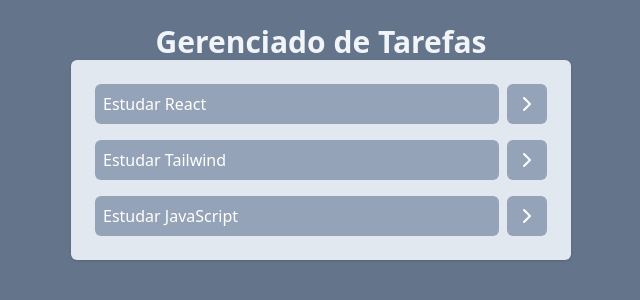
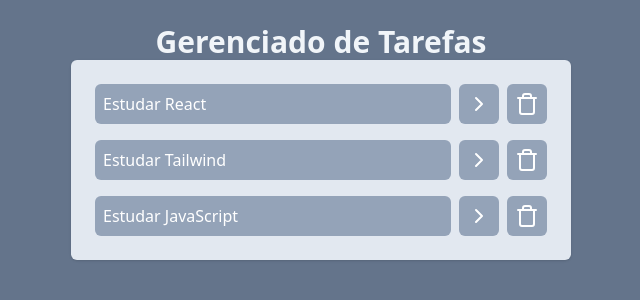
Before and after one commit to vitorSiquera/ToDo, a React (Vite) app: page / in a window 1280 px wide. Shown: the top 300 px of the page, without its empty margins (319-959 px from the left). Built offline with nearby package versions, Linux system fonts and the light colour scheme.

Commit message:
(Tasks):add delete tasks

```diff
--- a/src/App.jsx
+++ b/src/App.jsx
@@ -33,13 +33,18 @@
   setTasks(newTasks);
 }
 
+function onDeleteTaskClick(taskId) {
+  const newTasks = tasks.filter((task) => task.id !== taskId);
+  setTasks(newTasks);
+}
+
   return (
     <div className="w-screen h-screen bg-slate-500 flex justify-center p-6">
       <div className="w-[500px]">
         <h1 className="text-3xl text-slate-100 font-bold text-center">
           Gerenciado de Tarefas
         </h1>
-        <Task tasks={tasks} onTaskClick={onTaskClick} />
+        <Task tasks={tasks} onTaskClick={onTaskClick} onDeleteTaskClick={onDeleteTaskClick} />
       </div>
     </div>
   )
--- a/src/components/Tasks.jsx
+++ b/src/components/Tasks.jsx
@@ -1,17 +1,22 @@
-import { ChevronRightIcon } from "lucide-react";
+import { ChevronRightIcon, TrashIcon } from "lucide-react";
 
-function Tasks( props ) {
+function Tasks( { tasks, onTaskClick, onDeleteTaskClick } ) {
   return(
     <ul className="space-y-4 p-6 bg-slate-200 rounded-md shadow">
-      {props.tasks.map((task) => (
+      {tasks.map((task) => (
         <li key={task.id} className="flex gap-2">
            <button
-           onClick={() => props.onTaskClick(task.id)}
+           onClick={() => onTaskClick(task.id)}
            className={`bg-slate-400 text-left w-full text-white p-2 rounded-md ${task.isCompleted ? "line-through" : ""}`}>
             {task.title}
             </button>
            <button className="bg-slate-400 p-2 rounded-md text-white">
             <ChevronRightIcon/>
+           </button>
+           <button
+           onClick={() => onDeleteTaskClick(task.id)}
+           className="bg-slate-400 p-2 rounded-md text-white">
+            <TrashIcon/>
            </button>
         </li>
 
```
